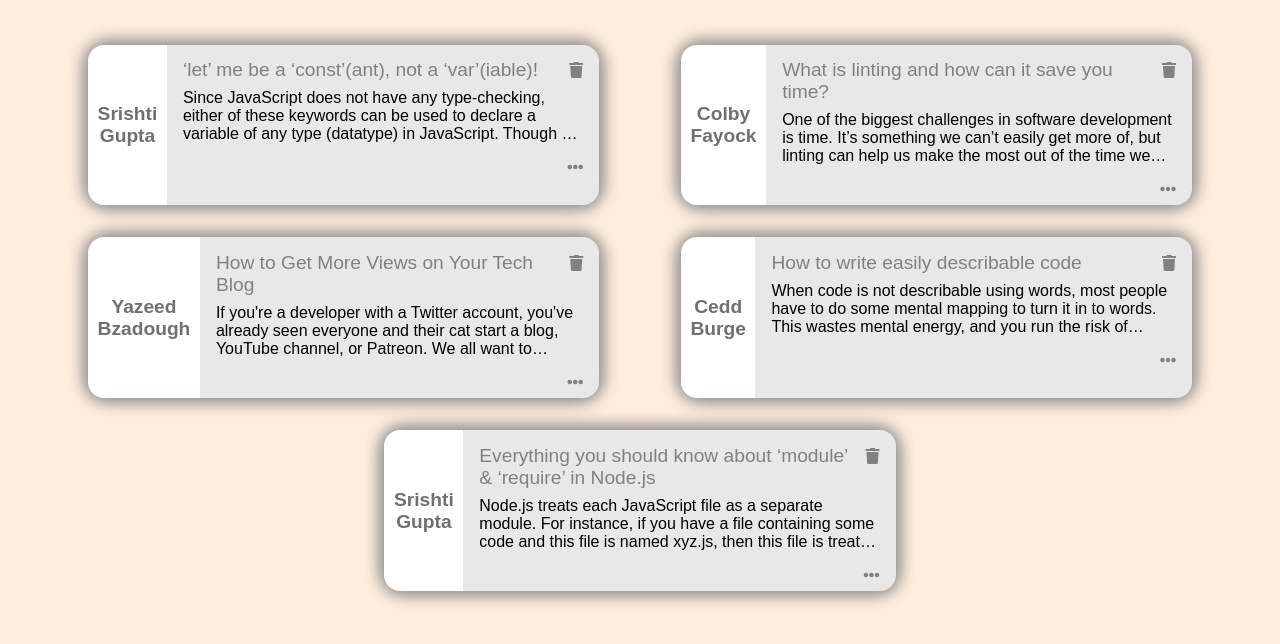
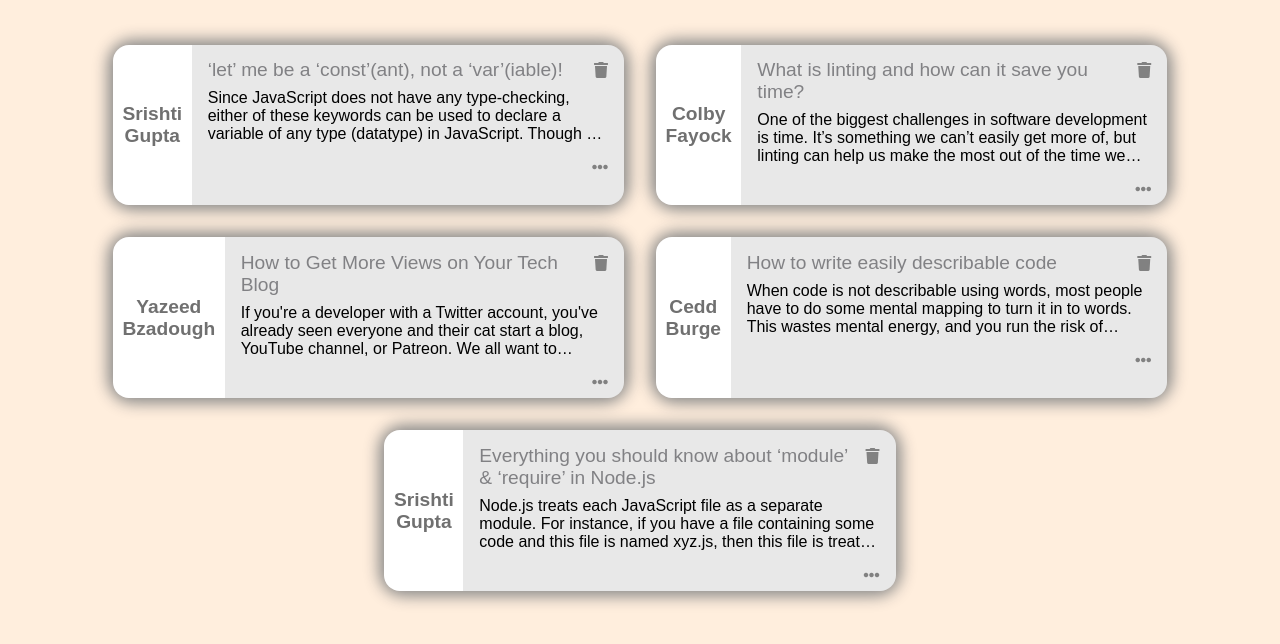
Before and after one commit to NikhithaVS/Course6Project-Scribbler, a plain HTML site: page html/postslist.html in a window 1280 px wide. Shown: the part 82-726 px from the top of the page. Drawn offline with Linux system fonts and the light colour scheme; a web font is replaced by a local one.

Commit message:
fix UI when postlists are deleted

```diff
--- a/html/postslist.html
+++ b/html/postslist.html
@@ -47,7 +47,7 @@
 
     <!-- list of all posts starts here -->
     <div class="all-posts">
-      <div class="align-post">
+      <!-- <div class="align-post"> -->
         <!-- post 1 starts here -->
         <div class="post" id="post1">
           <div class="username">
@@ -102,8 +102,8 @@
           </div>
         </div>
         <!-- post 2 ends here -->
-      </div>
-      <div class="align-post">
+      <!-- </div> -->
+      <!-- <div class="align-post"> -->
         <!-- post 3 starts here -->
         <div class="post">
           <div class="username">
@@ -160,7 +160,7 @@
           </div>
         </div>
         <!-- post 4 ends here -->
-      </div>
+      <!-- </div> -->
       <!-- post 5 starts here -->
       <div class="post">
         <div class="username">
--- a/styles/postlist.css
+++ b/styles/postlist.css
@@ -5,9 +5,8 @@ body {
 .all-posts {
   margin: 2rem 4rem;
   display: flex;
-  flex-direction: column;
   justify-content: center;
-  align-items: center;
+  flex-wrap: wrap;
 }
 
 .post {
```
